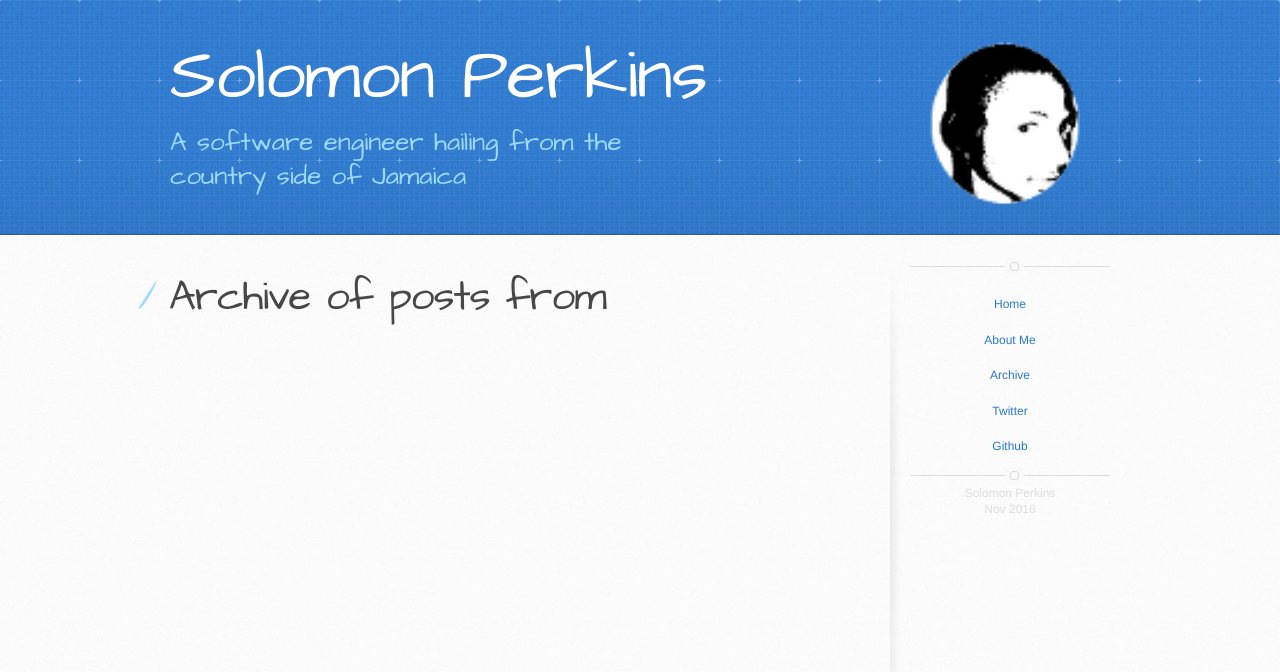
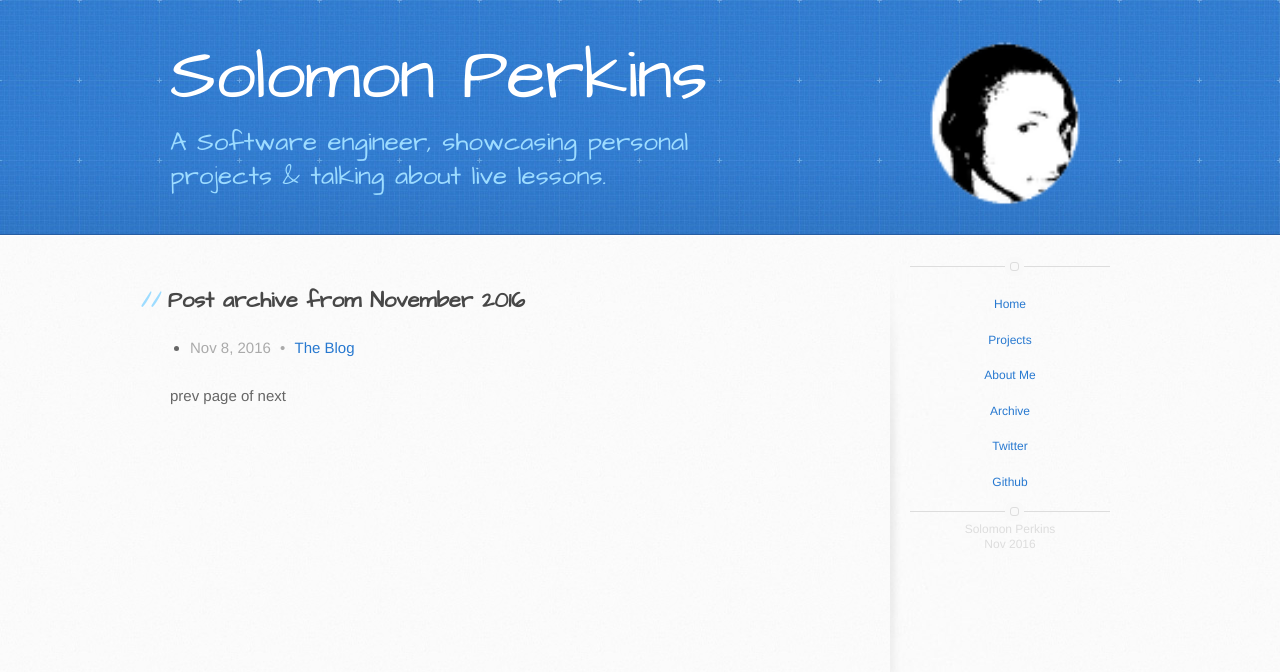
Before and after one commit to SolomonPerkins/solomonperkins.github.io, a Jekyll site: the page built from archive.html, in a window 1280 px wide. Shown: the top 672 px of the page. Built offline with Jekyll 4.4.1, drawn with Linux system fonts in a browser that asks for light colours.

Commit message:
template complete for v1

```diff
--- a/_config.yml
+++ b/_config.yml
@@ -4,12 +4,13 @@
 
 timezone: America/Bogota
 encoding: utf-8
+date: 2016-11-08
 
 # The name of the blog
 name: Solomon Perkins
 
 # Description of the blog
-description: A software engineer hailing from the country side of Jamaica
+description: "A Software engineer, showcasing personal projects & talking about live lessons."
 
 # URL of my picture avatar
 avatar: https://avatars2.githubusercontent.com/u/990021
@@ -25,16 +26,16 @@ defaults:
       layout: "default"
   -
     scope:
-      path: "projects"
+      path: "posts"
       type: "posts"
     values:
-      layout: "project-layout" #Override default layout
+      layout: "post" #Override default layout
       author: "Solomon Perkins"
   -
     scope:
       path: "pages"
     values:
-      layout: "about-layout"
+      layout: "about"
 
 #The url to the main website root
 baseurl: ""
@@ -44,8 +45,7 @@ sass:
   style: :compressed
 
 # Install the gem required to handle archive
-gems:
-  - jekyll-archives
+gems: [jekyll-archives, jekyll-paginate]
 
 jekyll-archives:
   enabled: []
@@ -59,6 +59,11 @@ jekyll-archives:
 
 enabled: all
 
+
+#Pagination configs
+paginate: 1
+paginate_path: "/blog/page:num/"
+
 #Footer links
 footer-links:
   github: SolomonPerkins
--- a/_includes/footer.html
+++ b/_includes/footer.html
@@ -2,6 +2,9 @@
   <p class="copyright-border"></p>
   <p>
     <a href="/index">Home</a>
+  </p>
+  <p>
+    <a href="#">Projects</a>
   </p>
   <p>
     <a href="/about">About Me</a>
--- a/_includes/meta.html
+++ b/_includes/meta.html
@@ -22,6 +22,6 @@
 	    <![endif]-->
 <link href='https://fonts.googleapis.com/css?family=Architects+Daughter' rel='stylesheet' type='text/css' >
 <link rel="stylesheet" type="text/css" href="{{ site.baseurl }}/stylesheets/stylesheet.css" media="screen"/>
-<link rel="stylesheet" type="text/css" href="{{ site.baseurl }}stylesheets/github-light.css" media="screen"/>
-<link rel="stylesheet" type="text/css" href="{{ site.baseurl }}stylesheets/custom-layout-template.css" media="screen"/>
-<link rel="stylesheet" type="text/css" href="{{ site.baseurl }}stylesheets/print.css" media="print"/>
+<link rel="stylesheet" type="text/css" href="{{ site.baseurl }}/stylesheets/github-light.css" media="screen"/>
+<link rel="stylesheet" type="text/css" href="{{ site.baseurl }}/stylesheets/custom-layout-template.css" media="screen"/>
+<link rel="stylesheet" type="text/css" href="{{ site.baseurl }}/stylesheets/print.css" media="print"/>
--- a/archive.html
+++ b/archive.html
@@ -1,13 +1,33 @@
 ---
 layout: default
 ---
-<h1>Archive of posts from {{ page.date | date: "%B %Y" }}</h1>
 
-<ul class="posts">
-{% for post in page.posts %}
+<h2>Post archive from {{ site.date | date: "%B %Y" }}</h2>
+
+<ul class="archive-posts">
+{% for post in site.posts %}
   <li>
     <span class="post-date">{{ post.date | date: "%b %-d, %Y" }}</span>
-    <a class="post-link" href="{{ post.url | prepend: site.baseurl }}">{{ post.title }}</a>
+    <span class="spacer"> &#8226; </span>
+	<a class="post-link" href="{{ post.url | prepend: site.baseurl }}">{{ post.title }}</a>
   </li>
 {% endfor %}
 </ul>
+
+
+<!-- Pagination links -->
+<div class="pagination">
+	{% if paginator.previous_page %}
+		<a href="{{ paginator.previous_page }}" class="pager previous">prev</a>
+	{% else %}
+		<span class="pager previous disabled">prev</span>
+	{% endif %}
+	<span class="page_number">page {{ paginator.page }} of {{ paginator.total_pages }}</span>
+	{% if paginator.next_page %}
+		<a href="{{ paginator.next_page }}" class="pager next">prev</a>
+	{% else %}
+		<span class="pager next disabled">next</span>
+	{% endif %}
+
+
+</div>
--- a/index.html
+++ b/index.html
@@ -5,7 +5,7 @@ layout: default
 <div class="posts">
 	<h2> Recent Posts </h2>
 	{% for post in site.posts %}
-		<article class="post">
+		<article class="each-post">
 
 		  <strong><a href="{{ site.baseurl }}{{ post.url }}">{{ post.title }}</a></strong>
 
--- a/stylesheets/custom-layout-template.css
+++ b/stylesheets/custom-layout-template.css
@@ -28,6 +28,43 @@ p.copyright-border:before{
     border-radius: 3px;
 }
 
+a.read-more{
+    font-size: 12px;
+    font-weight: 400;
+    color: #2879d0;
+}
+
+/** The Homepage POST List **/
+article.post {
+    padding-bottom: 5px;
+    padding-top: 5px;
+    margin-bottom: 10px;
+}
+.entry {
+    padding-top: 10px;
+    padding-bottom: 10px;
+    line-height: 1.5;
+}
+
+
+
+/* Archive Page */
+.archive-posts {
+
+}
+
+.archive-posts li {
+   padding-bottom: 5px;
+   padding-top: 5px;
+}
+.archive-posts li span.post-date {
+    color: #aaa;
+}
+.archive-posts li span.spacer{
+    padding-right: 5px;
+    padding-left: 5px;
+    color: #aaa;
+}
 
 
 /* Mobile Landscape Size to Tablet Portrait (devices and browsers) */
```
Also changed, not shown: Gemfile (added, +15 -0 lines), _drafts/the-launch.md (added, +5 -0 lines).
